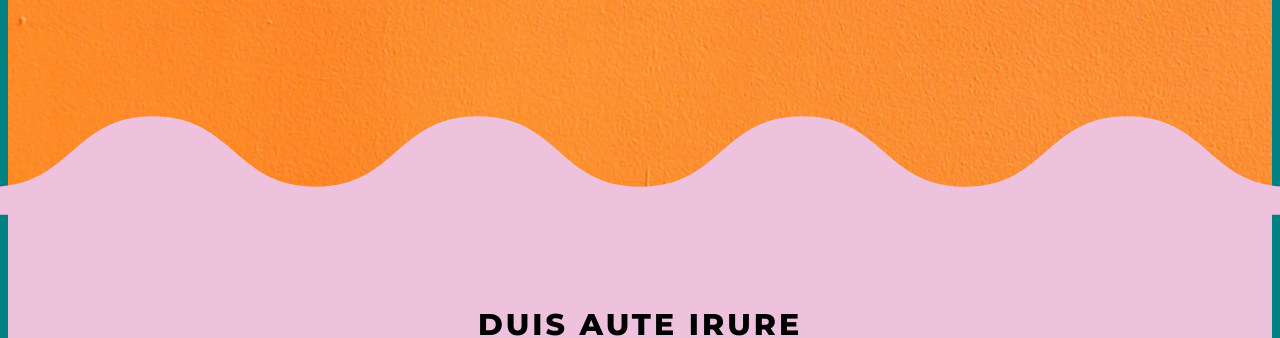
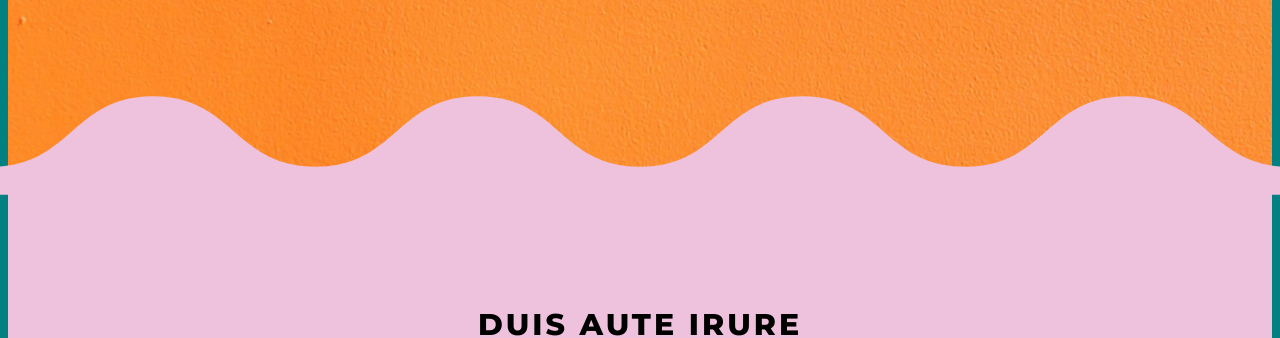
Before and after one commit to masofia12/colorful-curvy-website, a website: page index.html in a window 1280 px wide. Shown: the part 621-959 px from the top of the page. Drawn offline with nearby package versions, Linux system fonts and the light colour scheme.

```diff
--- a/index.html
+++ b/index.html
@@ -26,7 +26,7 @@
             <div class="mt-4"><h2 class="font-extrabold	text-black text-xl sm:text-3xl sm:tracking-widest">Subheading</h2></div>
             <div class="mt-6"><a class="tracking-widest bg-black rounded-[12vw] py-2 px-9 font-bold" href="#">Book now</a></div>
         </div>
-        <svg class="absolute bottom-[12.8%] sm:bottom-[-5.2%] left-0 w-full rotate-180" xmlns="http://www.w3.org/2000/svg" width="1440" height="111" viewBox="0 0 1440 111" fill="none">
+        <svg class="absolute bottom-[12.8%] sm:bottom-[-2.8%] left-0 w-full rotate-180" xmlns="http://www.w3.org/2000/svg" width="1440" height="111" viewBox="0 0 1440 111" fill="none">
             <path d="M1816 31.6148C1724.67 31.6148 1724.67 111 1633.31 111C1541.96 111 1541.98 31.6148 1450.63 31.6148C1359.27 31.6148 1359.29 111 1267.96 111C1176.63 111 1176.63 31.6148 1085.29 31.6148C993.959 31.6148 993.959 111 902.626 111C811.293 111 811.293 31.6148 719.959 31.6148C628.626 31.6148 628.626 111 537.293 111C445.959 111 445.959 31.6148 354.626 31.6148C263.293 31.6148 263.293 111 171.959 111C80.6261 111 80.6261 31.6148 -10.7072 31.6148C-102.041 31.6148 -102.041 111 -193.354 111C-284.667 111 -284.667 31.6148 -376 31.6148V0H720H1816V31.6148Z" fill="#EEC1DC"/>
         </svg>
     </header>
--- a/style.css
+++ b/style.css
@@ -9,7 +9,7 @@
 @layer base {
 
     body {
-        @apply sm:border-blue md:border-purple lg:border-teal border-8;
+
     }
 
     h2, h3, a {
```
